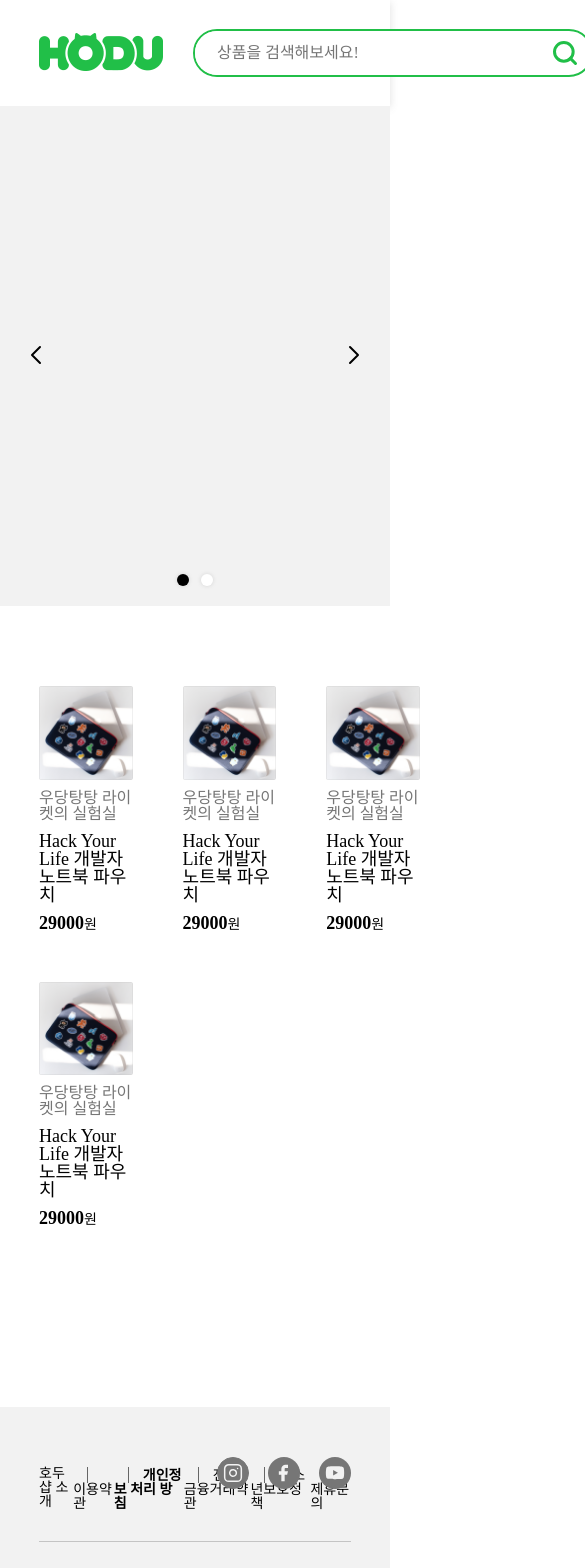
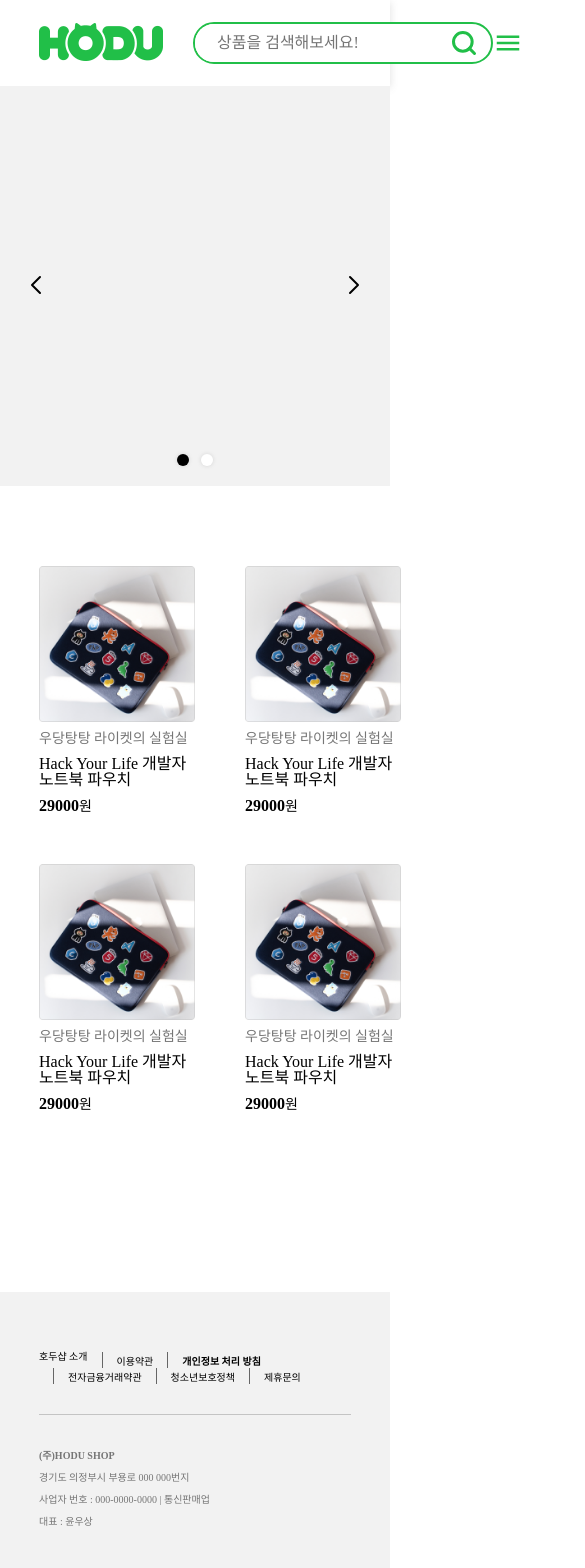
Before and after one commit to yws1502/open_market, a Next.js app: page / in a window 390 px wide. Shown: the top 1568 px of the page, 585 px wide, since content can reach past the window. Built offline with nearby package versions, Linux system fonts and the light colour scheme.

Commit message:
📱 반응형 적용

```diff
--- a/src/components/ImageSlide.tsx
+++ b/src/components/ImageSlide.tsx
@@ -1,4 +1,5 @@
 import styled from "styled-components";
+import { MEDIA } from "../styles";
 
 export const ImageSlide = () => {
   return (
@@ -37,6 +38,9 @@ const SlideControl = styled.div`
     background-color: transparent;
     border: none;
   }
+  ${MEDIA.tablet} {
+    height: 400px;
+  }
 `;
 
 const CarouelWrapper = styled.div`
--- a/src/components/Products/ProductCard.tsx
+++ b/src/components/Products/ProductCard.tsx
@@ -1,6 +1,7 @@
 import Link from "next/link";
 import styled from "styled-components";
 import React from "react";
+import { MEDIA } from "../../styles";
 
 interface ProductCardProps {
   imagePath: string;
@@ -55,4 +56,12 @@ const ProductCardStyle = styled.article`
       font-weight: 300;
     }
   }
+  ${MEDIA.tablet} {
+    a em {
+      font-size: 1.4rem;
+    }
+    strong {
+      font-size: 1.6rem;
+    }
+  }
 `;
--- a/src/components/Products/ProductContainer.tsx
+++ b/src/components/Products/ProductContainer.tsx
@@ -1,6 +1,7 @@
 import styled from "styled-components";
 import React from "react";
 import { ProductCard } from ".";
+import { MEDIA } from "../../styles";
 
 interface ProductContainerProps {}
 
@@ -37,8 +38,11 @@ export const ProductContainer: React.FC<ProductContainerProps> = ({}) => {
 
 const ProductContainerStyle = styled.section`
   display: grid;
+  grid-gap: 50px;
+  width: 80%;
   grid-template-columns: repeat(3, 30%);
-  gap: 50px;
-  width: 80%;
   margin: 80px auto 180px;
+  ${MEDIA.tablet} {
+    grid-template-columns: repeat(2, 50%);
+  }
 `;
--- a/src/components/layouts/Footer.tsx
+++ b/src/components/layouts/Footer.tsx
@@ -1,7 +1,7 @@
 import styled from "styled-components";
 import Link from "next/link";
 import React from "react";
-
+import { MEDIA } from "../../styles";
 
 export const Footer = () => {
   return (
@@ -107,6 +107,7 @@ const InnerContainer = styled.div`
   }
   nav ul {
     display: flex;
+    flex-wrap: wrap;
     margin-bottom: 30px;
     li a {
     }
@@ -125,6 +126,7 @@ const InnerContainer = styled.div`
     &::before {
       content: "";
       display: block;
+      font-weight: 400;
       background-color: ${({ theme }) => theme.color.gray};
       height: 1px;
       margin: 30px 0;
@@ -140,6 +142,12 @@ const InnerContainer = styled.div`
     display: flex;
     gap: 19px;
   }
+  ${MEDIA.tablet} {
+    font-size: 1rem;
+    & > ul {
+      display: none;
+    }
+  }
 `;
 
 const Strong = styled.strong`
--- a/src/components/layouts/Header.tsx
+++ b/src/components/layouts/Header.tsx
@@ -15,9 +15,7 @@ export const Header: React.FC<HeaderProps> = ({ h1Title }) => {
           <TitleLogo imagePath="/assets/Logo-hodu.png" />
           <SearchBar />
         </div>
-        <nav>
-          <MenuTab />
-        </nav>
+        <MenuTab />
       </InnerContainer>
     </Container>
   );
@@ -29,7 +27,6 @@ const Container = styled.header`
 
 const InnerContainer = styled.div`
   display: flex;
-  justify-content: space-between;
   align-items: center;
   width: 80%;
   margin: 0 auto;
@@ -39,8 +36,4 @@ const InnerContainer = styled.div`
     align-items: center;
     gap: 30px;
   }
-  ul {
-    display: flex;
-    gap: 26px;
-  }
 `;
--- a/src/components/layouts/Headers/LinkItem.tsx
+++ b/src/components/layouts/Headers/LinkItem.tsx
@@ -36,7 +36,6 @@ const LinkItemStyle = styled.div`
     img {
       display: block;
       width: 30px;
-      height: 30px;
       margin: 0 auto 8px;
     }
   }
--- a/src/components/layouts/Headers/MenuTab.tsx
+++ b/src/components/layouts/Headers/MenuTab.tsx
@@ -1,9 +1,13 @@
 import React from "react";
+import styled from "styled-components";
+import Link from "next/link";
 import { LinkItem } from ".";
+import { MEDIA } from "../../../styles";
 
 export const MenuTab = ({}) => {
   return (
-    <ul>
+    <Container>
+      <MenuContainer>
         <LinkItem
           urlPath="/order/card"
           name="장바구니"
@@ -14,6 +18,52 @@ export const MenuTab = ({}) => {
           name="로그인"
           imagePath="/assets/icon-user.svg"
         />
-    </ul>
+      </MenuContainer>
+      <CollapseBtn type="button">
+        <span className="a11y-hidden">메뉴 더보기</span>
+      </CollapseBtn>
+      <CollapseNav>
+        <li>
+          <Link href="/order/card">
+            <a>장바구니</a>
+          </Link>
+        </li>
+        <li>
+          <Link href="/login">
+            <a>로그인</a>
+          </Link>
+        </li>
+      </CollapseNav>
+    </Container>
   );
 };
+const Container = styled.nav`
+  margin-left: auto;
+`;
+
+const MenuContainer = styled.ul`
+  display: flex;
+  gap: 26px;
+  ${MEDIA.tablet} {
+    display: none;
+  }
+`;
+
+const CollapseNav = styled.ul`
+  display: none;
+`;
+
+const CollapseBtn = styled.button`
+  display: none;
+  border: none;
+  background-color: transparent;
+  background-image: url("/assets/icon-menu-tab.svg");
+  background-size: cover;
+  background-repeat: no-repeat;
+  width: 30px;
+  height: 30px;
+  cursor: pointer;
+  ${MEDIA.tablet} {
+    display: block;
+  }
+`;
--- a/src/components/layouts/Headers/SearchBar.tsx
+++ b/src/components/layouts/Headers/SearchBar.tsx
@@ -1,5 +1,6 @@
 import styled from "styled-components";
 import React from "react";
+import { MEDIA } from "../../../styles";
 
 interface SearchBarProps {}
 
@@ -34,13 +35,15 @@ export const SearchBarContainer = styled.fieldset`
     border: none;
     font-size: 1.6rem;
     padding: 13px 0 13px 22px;
-    width: 90%;
+    flex: 8;
     outline: none;
   }
   button {
+    flex: 1;
     background-color: transparent;
     border: none;
     background-image: url(/assets/icon-search.svg);
+    background-repeat: no-repeat;
     cursor: pointer;
     width: 28px;
     height: 28px;
@@ -48,4 +51,10 @@ export const SearchBarContainer = styled.fieldset`
       outline-color: ${(props) => props.theme.color.base};
     }
   }
+  ${MEDIA.tablet} {
+    width: 300px;
+    input {
+      padding: 10px 0 10px 22px;
+    }
+  }
 `;
--- /dev/null
+++ b/src/styles/Media.ts
@@ -0,0 +1,10 @@
+const customMediaQuery = (maxWidth: number) => {
+  return `@media (max-width: ${maxWidth}px)`;
+};
+
+export const MEDIA = {
+  custom: customMediaQuery,
+  desktop: customMediaQuery(1920),
+  tablet: customMediaQuery(1000),
+  mobile: customMediaQuery(640),
+};
--- a/src/styles/index.ts
+++ b/src/styles/index.ts
@@ -1,2 +1,3 @@
 export * from "./global-styles";
-export * from "./theme";
+export * from "./Theme";
+export * from "./Media";
```
Lines whose indentation alone changed are shown as unchanged.
